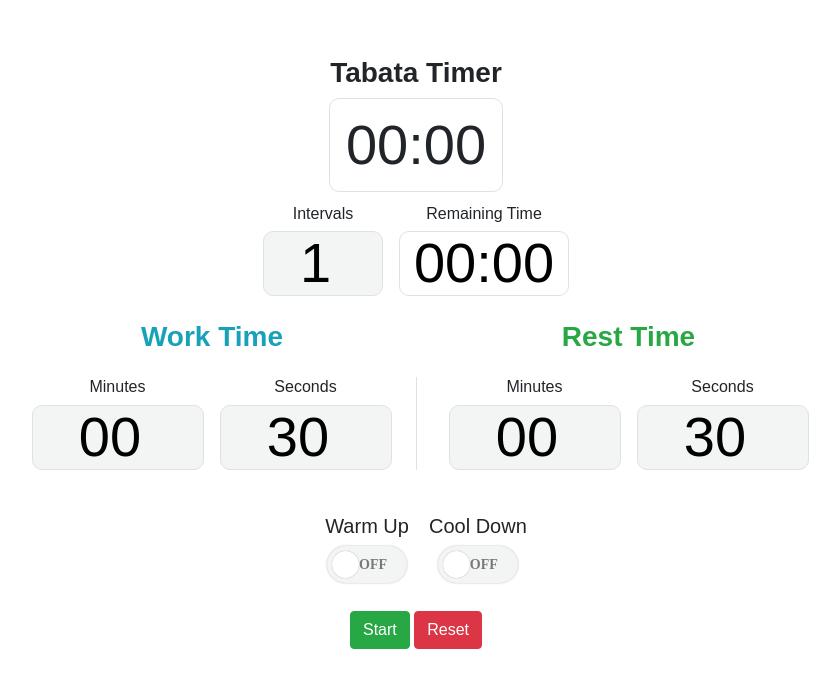
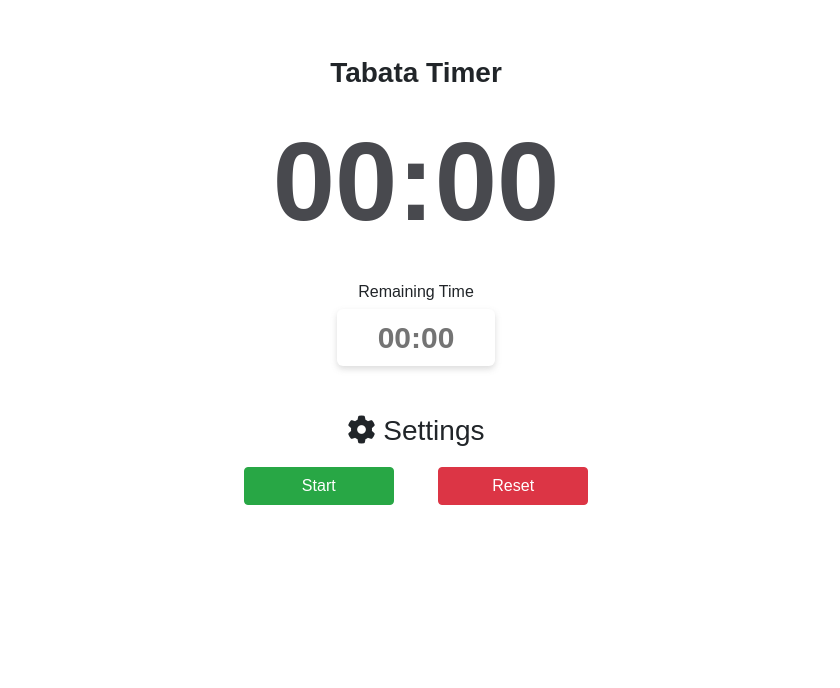
Before and after one commit to Hassan-YB/Timers, a PHP site: page /tabata.html in a window 1280 px wide. Shown: the part 56-744 px from the top of the page, without its empty margins (224-1064 px from the left). Run offline with PHP 8.4, Linux system fonts and the light colour scheme; some libraries are stand-ins or nearby versions.

Commit message:
Tabata front-end updated

```diff
--- a/css/style.css
+++ b/css/style.css
@@ -29,3 +29,114 @@
 body{
     font-family: Arial, Helvetica, sans-serif !important;
 }
+h1,h2,h3,h4,h5{
+    margin-bottom: 0px;
+}
+.remaining-time{
+    color: #747474;
+    font-size: 30px !important;
+    font-weight: 700;
+    border-radius: 6px;
+    background-color: #fff;
+    overflow: hidden;
+    box-shadow: 0 3px 6px rgb(116 116 116 / 25%);
+    padding: 6px 41px;
+}
+.values{
+    font-size: 112px;
+    color: #48494e;
+    font-weight: 900;
+}
+.btn{
+    width: 150px !important;
+    margin: 20px;
+}
+.modal-dialog {
+    max-width: 580px !important;
+}
+
+.cursor-pointer{
+    cursor: pointer;
+}
+/* * Plugin style */
+.numberstyle-qty {
+    position: relative;
+    border-radius: 6px;
+    background-color: #fff;
+    overflow: hidden;
+    box-shadow: 0 3px 6px rgba(116, 116, 116, 0.25);
+}
+.numberstyle-qty input, .numberstyle-qty .qty-btn {
+    position: relative;
+    display: block;
+    float: left;
+    height: 40px;
+    padding: 0;
+    margin: 0;
+    border: 0px;
+    text-align: center;
+    line-height: 40px;
+    outline: 0;
+    box-shadow: 0px;
+}
+.numberstyle-qty .qty-btn {
+    width: 40px;
+    font-size: 18px;
+    cursor: pointer;
+    z-index: 2;
+    user-select: none;
+    transition: all 250ms ease;
+}
+.numberstyle-qty .qty-btn.disabled {
+    cursor: default;
+    color: rgba(116, 116, 116, 0.5);
+}
+.numberstyle-qty input {
+    width: 50px;
+    border-left: 0;
+    border-right: 0;
+    color: #747474;
+    font-size: 18px;
+    font-weight: 700;
+    z-index: 1;
+}
+.numberstyle-qty input:focus {
+    outline: 0;
+    box-shadow: 0px;
+}
+.numberstyle-qty input[type=number]::-webkit-inner-spin-button, .numberstyle-qty input[type=number]::-webkit-outer-spin-button {
+    -webkit-appearance: none;
+    margin: 0;
+}
+.numberstyle-qty input[type=number] {
+    -moz-appearance: textfield;
+}
+
+
+/* Small devices (landscape phones, 576px and up) */
+@media (min-width: 576px) {
+    .flex-sm-column{
+        flex-direction: column;
+    }
+ }
+
+/* Medium devices (tablets, 768px and up) */
+@media (min-width: 768px) {
+    .flex-sm-column{
+        flex-direction: column;
+    }
+ }
+
+/* Large devices (desktops, 992px and up) */
+@media (min-width: 992px) {
+    .flex-md-column{
+        flex-direction: column;
+    }
+ }
+
+/* Extra large devices (large desktops, 1200px and up) */
+@media (min-width: 1200px) {
+    .flex-lg-row{
+        flex-direction: row;
+    }
+ }
--- a/tabata.html
+++ b/tabata.html
@@ -72,17 +72,8 @@
           }
 
           .switch3-checked{
-            background-color : #e74c3c;
+            background-color : #17a2b8;
             box-shadow: none;
-          }
-          .remaining-time{
-            width: 170px;
-            height: 65px;
-            border: 1px solid #dee2e6!important;
-            padding: 20px 10px;
-            font-size: 56px;
-            color: black;
-            text-align: center;
           }
           .border-10{
               border-radius:10px;
@@ -127,79 +118,100 @@
         <div class="d-flex flex-column justify-content-center align-items-end">
             <div class="m-2 text-center">
                 <h3 id="main-timer"><b>Tabata Timer</b></h3>
-                <div class="values my-1 px-3 py-1 border" style="font-size:56px;border-radius:10px;">00:00</div>
+                <div class="values my-1 px-3 py-1">00:00</div>
             </div>
         </div>
-        <div class="d-flex flex-row justify-content-between">
-            <div class="d-flex flex-row align-self-center">
+        <div class="d-flex flex-column align-items-center mx-2 mb-5">
+            <h6 id="remaining-time">Remaining Time</h6>
+            <div class="total-time remaining-time">00:00</div>
+        </div>
+        <!-- Button trigger modal -->
+        <h3 class="cursor-pointer" data-toggle="modal" data-target="#exampleModal"><i class="fa-solid fa-gear fa-1x"></i> Settings</h3>
+
+        <!-- Modal -->
+        <div class="modal fade" id="exampleModal" tabindex="-1" role="dialog" aria-labelledby="exampleModalLabel" aria-hidden="true">
+            <div class="modal-dialog" role="document">
+            <div class="modal-content">
+                <div class="modal-header d-flex align-items-center justify-content-around">
+                    <h5 class="modal-title" id="exampleModalLabel"><i class="fa-solid fa-gear fa-1x"></i> Settings</h5>
+                    <button type="button" class="close" data-dismiss="modal" aria-label="Close">
+                        <span aria-hidden="true">&times;</span>
+                    </button>
+                </div>
+                <div class="modal-body">
+                    <div class="d-flex flex-column justify-content-between my-2 mb-3 px-2">
+                        <div class="d-flex flex-row align-self-end mr-3 my-2">
                             <div class="d-flex flex-column align-items-center mx-2">
                                 <h6>Intervals</h6>
-                    <input class="input-group" type="number" id="intervals" min="0" max="20" step="1" value="1"/>
+                                <input class="numberstyle" type="number" id="intervals" min="0" max="20" step="1" value="1"/>
+                            </div>
+                        </div>
+                        <div class="d-flex flex-lg-row flex-sm-column flex-md-column justify-content-between align-items-center my-2">
+                            <h3 class="text-info pt-4"><b>Work Time</b></h3>
+                            <div class="d-flex flex-row justify-content-center px-3">
+                                <div class="d-flex flex-column align-items-center ml-3 mr-2">
+                                    <h6>Minutes</h6>
+                                    <input class="numberstyle"  type="number" id="work-minutes" min="0" max="60" step="1" value="00"/>
                                 </div>
                                 <div class="d-flex flex-column align-items-center mx-2">
-                    <h6 id="remaining-time">Remaining Time</h6>
-                    <div class="total-time d-flex align-items-center justify-content-center border remaining-time" style="border-radius:10px">00:00</div>
+                                    <h6>Seconds</h6>
+                                    <input class="numberstyle"  type="number" id="work-seconds" min="0" max="60" step="1" value="30"/>
                                 </div>
                             </div>
                         </div>
-
-        <div class="d-flex flex-row justify-content-center my-2 mb-3 px-2">
-            <div class="d-flex flex-column align-items-center m-2">
-                <h3 class="p-2 text-info"><b>Work Time</b></h3>
-                <div class="d-flex flex-row justify-content-center my-2 mb-3 px-3 border-right">
-                    <div class="d-flex flex-column align-items-center mx-2">
+                        <div class="d-flex flex-lg-row flex-sm-column flex-md-column justify-content-between align-items-center my-2">
+                            <h3 class="text-info pt-4"><b>Rest Time</b></h3>
+                            <div class="d-flex flex-row justify-content-center px-3">
+                                <div class="d-flex flex-column align-items-center ml-3 mr-2">
                                     <h6>Minutes</h6>
-                        <input class="input-group" style="width:172px;" type="number" id="work-minutes" min="0" max="60" step="1" value="00"/>
+                                    <input class="numberstyle"  type="number" id="rest-minutes" min="0" max="59" step="1" value="00" />
                                 </div>
                                 <div class="d-flex flex-column align-items-center mx-2">
                                     <h6>Seconds</h6>
-                        <input class="input-group" style="width:172px;" type="number" id="work-seconds" min="0" max="60" step="1" value="30"/>
+                                    <input class="numberstyle"  type="number" id="rest-seconds" min="0" max="59" step="1" value="30" />
                                 </div>
                             </div>
                         </div>
-            <div class="d-flex flex-column align-items-center my-2">
-                <h3 class="p-2 text-success"><b>Rest Time</b></h3>
-                <div class="d-flex flex-row justify-content-center my-2 mb-3 px-3">
+                        <div class="d-flex flex-lg-row flex-sm-column flex-md-column align-items-center justify-content-around my-2">
+                            <div class="form-check mt-4 align-items-center d-flex flex-row pl-0">
+                                <label class="switch3 mr-3" >
+                                    <input type="checkbox" id="warm-up-check" onchange="checkboxField();"/>
+                                    <div></div>
+                                </label>
+                                <h5 class="text-info font-weight-bold">Warm Up</h5>
+                            </div>
+                            <div class="d-none flex-row justify-content-between align-items-center px-2" id="warm-up-div">
                                 <div class="d-flex flex-column align-items-center mx-2">
                                     <h6>Minutes</h6>
-                        <input class="input-group" style="width:172px;" type="number" id="rest-minutes" min="0" max="60" step="1" value="00" />
+                                    <input style="font-size:1.25rem" class="numberstyle task-minutes" id="warm-up-minutes" type="number" min="0" max="59" step="1" value="00">
                                 </div>
                                 <div class="d-flex flex-column align-items-center mx-2">
                                     <h6>Seconds</h6>
-                        <input class="input-group" style="width:172px;" type="number" id="rest-seconds" min="0" max="60" step="1" value="30" />
+                                    <input style="font-size:1.25rem" class="numberstyle task-seconds" id="warm-up-seconds" type="number" max="59" min="0" max="59" step="1" value="00">
+                                </div>
+                            </div>
+                        </div>
+                        <div class="d-flex flex-lg-row flex-sm-column flex-md-column align-items-center justify-content-around my-2">
+                            <div class="form-check align-items-center d-flex flex-row pl-1">
+                                <label class="switch3 mr-3" >
+                                    <input type="checkbox" id="cool-down-check" onchange="checkboxField();"/>
+                                    <div></div>
+                                </label>
+                                <h5 class="text-info font-weight-bold">Cool Down</h5>
+                            </div>
+                            <div class="d-none flex-row justify-content-between align-items-center px-3" id="cool-down-div">
+                                <div class="d-flex flex-column align-items-center mx-2">
+                                    <h6>Minutes</h6>
+                                    <input style="font-size:1.25rem" class="numberstyle break-minutes" id="cool-down-minutes" type="number" min="0" max="59" step="1" value="00">
+                                </div>
+                                <div class="d-flex flex-column align-items-center mx-2">
+                                    <h6>Seconds</h6>
+                                    <input style="font-size:1.25rem" class="numberstyle break-seconds" id="cool-down-seconds" type="number" max="59" min="0" max="59" step="1" value="00">
                                 </div>
                             </div>
                         </div>
                     </div>
-        <div class="d-flex justify-content-between align-items-center">
-            <div class="form-check my-1 align-items-center d-flex flex-column">
-                <h5>Warm Up</h5>
-                <label class="switch3" >
-                    <input type="checkbox" id="warm-up-check" onchange="checkboxField();"/>
-                    <div></div>
-                </label>
                 </div>
-            <div class="form-check my-1 align-items-center d-flex flex-column">
-                <h5>Cool Down</h5>
-                <label class="switch3" >
-                    <input type="checkbox" id="cool-down-check" onchange="checkboxField();"/>
-                    <div></div>
-                </label>
-            </div>
-        </div>
-        <div class="d-flex flex-column align-items-stretch task my-2" style="width:450px">
-            <div class="d-none flex-row justify-content-between align-items-center bg-primary px-2 py-1 border rounded my-2" id="warm-up-div">
-                <h5 class="text-white pt-1 mr-5">Warm Up Time</h5>
-                <div class="d-flex justify-content-between">
-                    <input style="width:70px;font-size:1.25rem" class="form-control mx-1 task-minutes" name="task-minutes" id="warm-up-minutes" type="number" max="59" value="00">
-                    <input style="width:70px;font-size:1.25rem" class="form-control mmx-1 task-seconds" name="task-seconds" id="warm-up-seconds" type="number" max="59" value="00">
-                </div>
-            </div>
-            <div class="d-none flex-row justify-content-between align-items-center bg-success px-2 py-1 border rounded my-2" id="cool-down-div">
-                <h5 class="text-white pt-1 mr-5">Cool Down Time</h5>
-                <div class="d-flex justify-content-between">
-                    <input style="width:70px;font-size:1.25rem" class="form-control mx-1 break-minutes" name="break-minutes" id="cool-down-minutes" type="number" max="60" value="00">
-                    <input style="width:70px;font-size:1.25rem" class="form-control mmx-1 break-seconds" name="break-seconds" id="cool-down-seconds" type="number" max="59" value="00">
             </div>
             </div>
         </div>
@@ -218,6 +230,7 @@
     <script src="https://cdn.jsdelivr.net/npm/jquery@3.5.1/dist/jquery.slim.min.js" integrity="sha384-DfXdz2htPH0lsSSs5nCTpuj/zy4C+OGpamoFVy38MVBnE+IbbVYUew+OrCXaRkfj" crossorigin="anonymous"></script>
     <script src="https://cdn.jsdelivr.net/npm/bootstrap@4.6.1/dist/js/bootstrap.bundle.min.js" integrity="sha384-fQybjgWLrvvRgtW6bFlB7jaZrFsaBXjsOMm/tB9LTS58ONXgqbR9W8oWht/amnpF" crossorigin="anonymous"></script>
     <script src="js/easytimer.min.js"></script>
+    <script src="js/inputbutton.js"></script>
     <script>
         function sleep(ms) {
             return new Promise(function (resolve, reject) {
@@ -352,7 +365,7 @@
                         setSeconds(warm_up_seconds);
                         var warm_up_min_and_sec_list = displayTimerValues(warm_up_minutes,warm_up_seconds);
                         $(".timer-class").html(`<div class="bg-warning d-flex rounded text-white justify-content-center py-1 px-3"># Warm up </div>`);
-                        $(".values").removeClass("text-dark").addClass("bg-warning text-white").html(warm_up_min_and_sec_list[0] +":"+ warm_up_min_and_sec_list[1]);
+                        $(".values").html(warm_up_min_and_sec_list[0] +":"+ warm_up_min_and_sec_list[1]);
                         timer.start({countdown: true, startValues: valuesDict, callback: function (timer){$('#secondTenthsExample .values').html(timer.getTimeValues().toString(['minutes', 'seconds']));}});
                         await sleep(milliSeconds(warm_up_minutes,warm_up_seconds));
                     }
@@ -369,7 +382,7 @@
                             setSeconds(work_seconds);
                             var work_min_and_sec_list = displayTimerValues(work_minutes,work_seconds);
                             $(".timer-class").html(`<div class="bg-primary d-flex rounded text-white justify-content-center py-1 px-3"># Work </div>`);
-                            $(".values").removeClass("bg-warning bg-success text-dark").addClass("bg-primary text-white").html(work_min_and_sec_list[0] +":"+ work_min_and_sec_list[1]);
+                            $(".values").html(work_min_and_sec_list[0] +":"+ work_min_and_sec_list[1]);
                             timer.start({countdown: true, startValues: valuesDict, callback: function (timer){$('#secondTenthsExample .values').html(timer.getTimeValues().toString(['minutes', 'seconds']));}});
                             await sleep(milliSeconds(work_minutes,work_seconds));
                         }
@@ -383,7 +396,7 @@
                             setSeconds(rest_seconds);
                             var rest_min_and_sec_list = displayTimerValues(rest_minutes,rest_seconds);
                             $(".timer-class").html(`<div class="bg-success d-flex rounded text-white justify-content-center py-1 px-3"># Time for a break </div>`);
-                            $(".values").removeClass("bg-primary").addClass("bg-success text-white").html(rest_min_and_sec_list[0] +":"+ rest_min_and_sec_list[1]);
+                            $(".values").html(rest_min_and_sec_list[0] +":"+ rest_min_and_sec_list[1]);
                             timer.start({countdown: true, startValues: valuesDict, callback: function (timer){$('#secondTenthsExample .values').html(timer.getTimeValues().toString(['minutes', 'seconds']));}});
                             await sleep(milliSeconds(rest_minutes,rest_seconds));
                         }
@@ -395,7 +408,7 @@
                         setSeconds(cool_down_seconds);
                         var cool_down_min_and_sec_list = displayTimerValues(cool_down_minutes,cool_down_seconds);
                         $(".timer-class").html(`<div class="bg-info d-flex rounded text-white justify-content-center py-1 px-3"># Cool Down </div>`);
-                        $(".values").removeClass("bg-success bg-warning text-dark").addClass("bg-info text-white").html(cool_down_min_and_sec_list[0] +":"+ cool_down_min_and_sec_list[1]);
+                        $(".values").html(cool_down_min_and_sec_list[0] +":"+ cool_down_min_and_sec_list[1]);
                         timer.start({countdown: true, startValues: valuesDict, callback: function (timer){$('#secondTenthsExample .values').html(timer.getTimeValues().toString(['minutes', 'seconds']));}});
                         await sleep(milliSeconds(cool_down_minutes,cool_down_seconds));
                     }
@@ -455,7 +468,7 @@
             $("#timer-btn").removeClass('btn-warning btn-dark').addClass('btn-success').html("Start");
             $(".timer-class").html("");
             $("#main-timer").show();
-            $(".values").removeClass("bg-primary bg-success bg-info text-white").addClass("text-dark");
+            $(".values");
 
         }
 
```
Also changed, not shown: js/inputbutton.js (added, +110 -0 lines), pomofocustimer.html (+7 -33 lines). Lines whose indentation alone changed are shown as unchanged.
